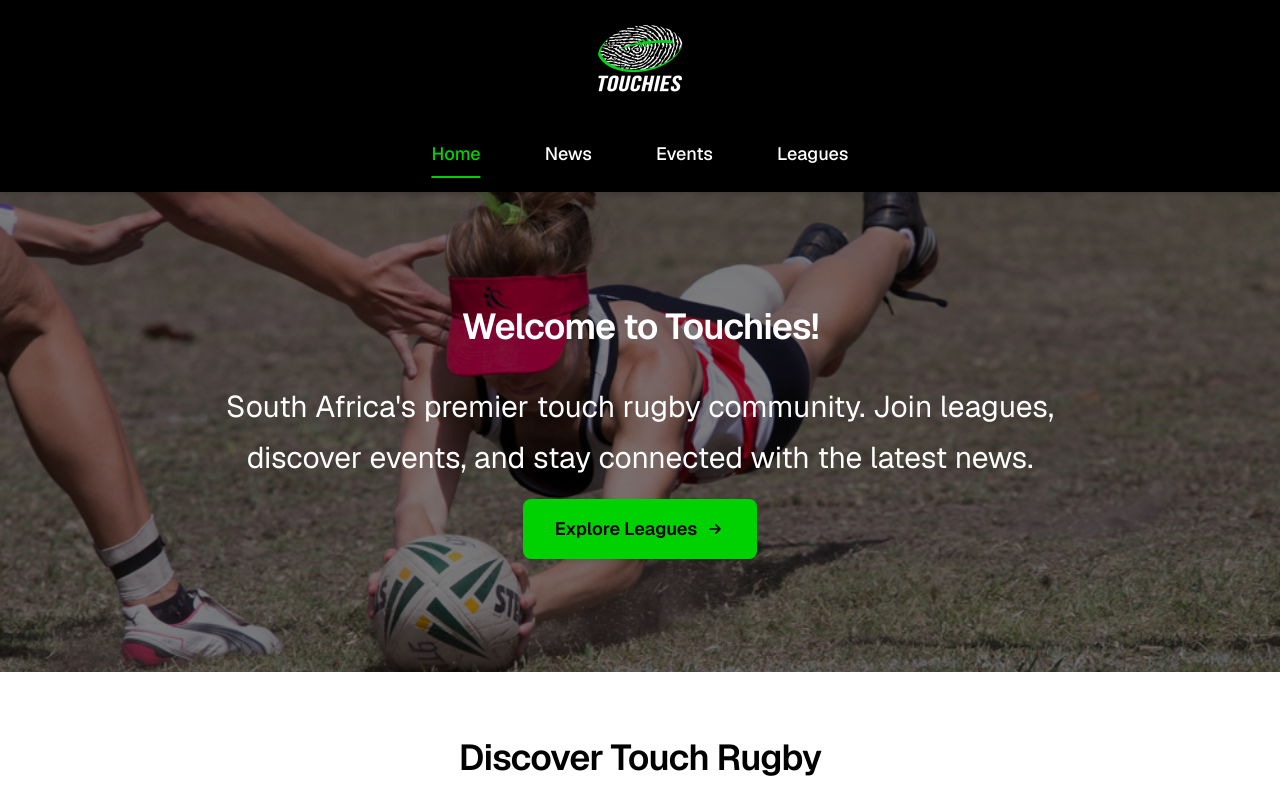
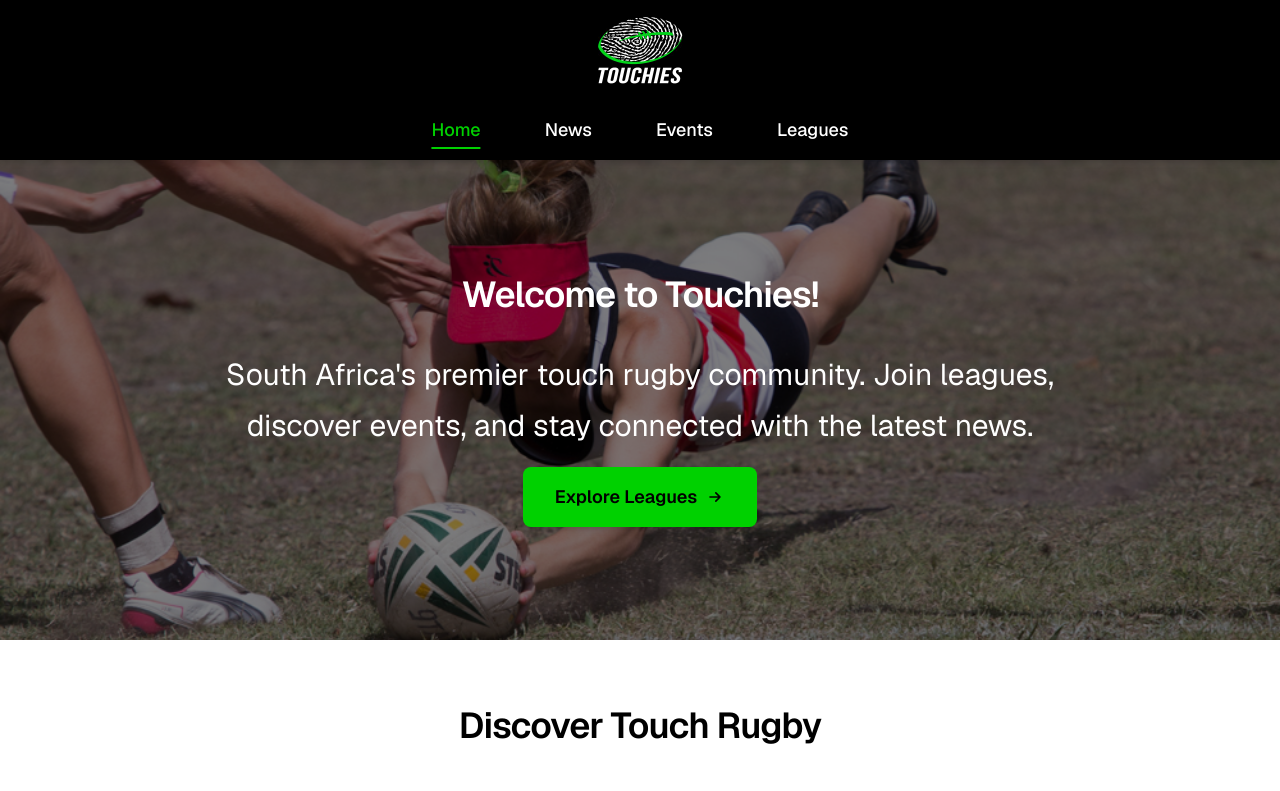
Before and after one commit to touchiescoza/website, a Next.js app: page / in a window 1280 px wide. Shown: the top 791 px of the page. Built offline with nearby package versions, Linux system fonts and the light colour scheme.

Commit message:
fix: update style of header

```diff
--- a/app/components/layout/Header.tsx
+++ b/app/components/layout/Header.tsx
@@ -4,7 +4,7 @@ import Image from 'next/image'
 const Header = () => {
   return (
     <header className="bg-black text-white shadow-lg">
-      <div className="container mx-auto px-4 py-2 flex items-center justify-center">
+      <div className="container mx-auto px-4 flex items-center justify-center">
         <Link
           href="/"
           className="hover:opacity-80 transition-opacity duration-300"
--- a/app/components/layout/NavBar.tsx
+++ b/app/components/layout/NavBar.tsx
@@ -23,7 +23,7 @@ const NavBar = () => {
     <nav className="bg-black shadow-md sticky top-0 z-50">
       <div className="container mx-auto px-4">
         {/* Desktop Navigation */}
-        <div className="hidden md:flex items-center justify-center space-x-16 py-6">
+        <div className="hidden md:flex items-center justify-center space-x-16 py-4">
           {navItems.map((item) => (
             <Link
               key={item.href}
@@ -34,7 +34,7 @@ const NavBar = () => {
                   ? 'text-primary font-bold'
                   : 'text-white hover:text-primary'
                 }
-                after:content-[''] after:absolute after:w-0 after:h-0.5 after:bottom-[-10px] after:left-1/2 after:transform after:-translate-x-1/2 after:transition-all after:duration-300 after:ease-in-out
+                after:content-[''] after:absolute after:w-0 after:h-0.5 after:bottom-[-5px] after:left-1/2 after:transform after:-translate-x-1/2 after:transition-all after:duration-300 after:ease-in-out
                 ${isActive(item.href)
                   ? 'after:w-full after:bg-primary'
                   : 'hover:after:w-full hover:after:bg-primary'
```
